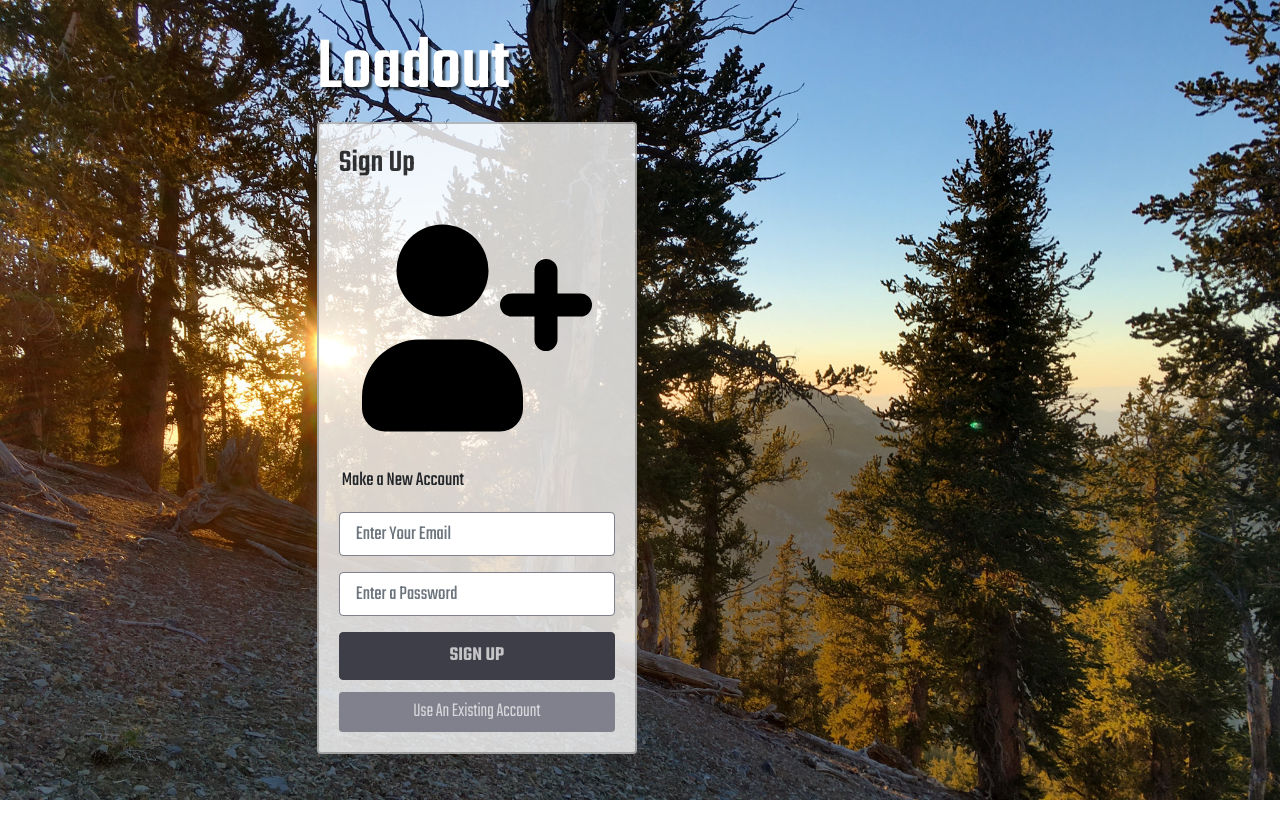
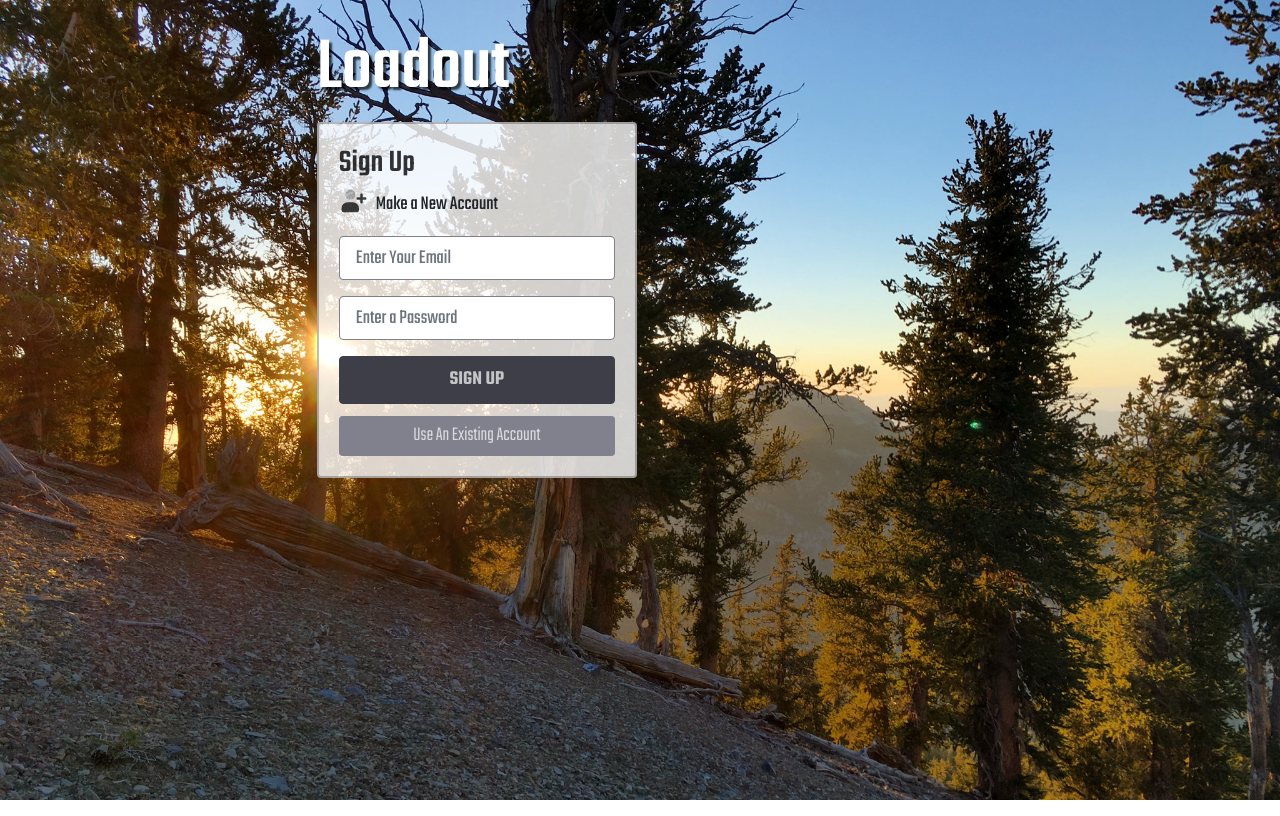
Before and after one commit to Chris-Fortier/loadout, a React (Create React App) app: page / in a window 1280 px wide. Both pictures are taken after typing "name@example.com", "Sample123" into the empty fields and a click on the button "Make A New Account". Built offline with nearby package versions, Linux system fonts and the light colour scheme.

Commit message:
fix icon on new user faceplate, changed the data location for the axios get

```diff
--- a/src/components/pages/ItemList.js
+++ b/src/components/pages/ItemList.js
@@ -24,9 +24,9 @@ export default class ItemList extends React.Component {
       super(props); // boilerplate
 
       axios
-         .get("https://run.mocky.io/v3/b3a668d8-3a38-4566-8075-37cad4c23228")
-         // to delete old: https://designer.mocky.io/manage/delete/a687e680-5eba-48bb-bb20-20334e41fca0/42MbJfe7uUOu2b6t44QLw64Z4aADO5yDRXKR
-         // to delete new: https://designer.mocky.io/manage/delete/b3a668d8-3a38-4566-8075-37cad4c23228/M4IzJ5AuNJYSAxkTVdTPUGj8rzW07nT545V6
+         .get(
+            "https://raw.githubusercontent.com/Chris-Fortier/loadout/master/src/mock-data/gear.json"
+         )
          .then(function (response) {
             // handle success
             console.log(response);
--- a/src/components/pages/Landing.js
+++ b/src/components/pages/Landing.js
@@ -289,7 +289,7 @@ export default class Landing extends React.Component {
             <div className="card-body">
                <h5>Sign Up</h5>
                <p>
-                  <span className="icon-container">
+                  <span className="icon left">
                      <IconUserAdd />
                   </span>
                   &nbsp;Make a New Account
```
